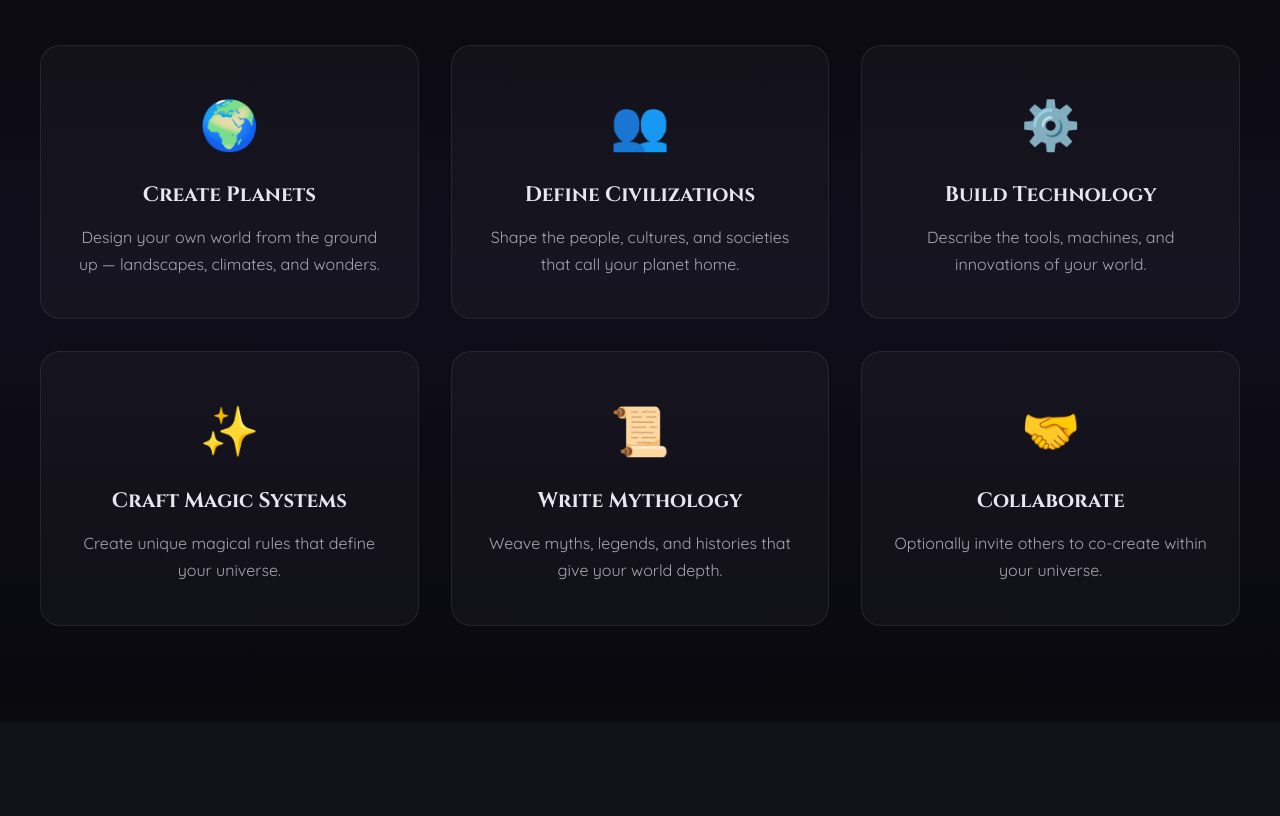
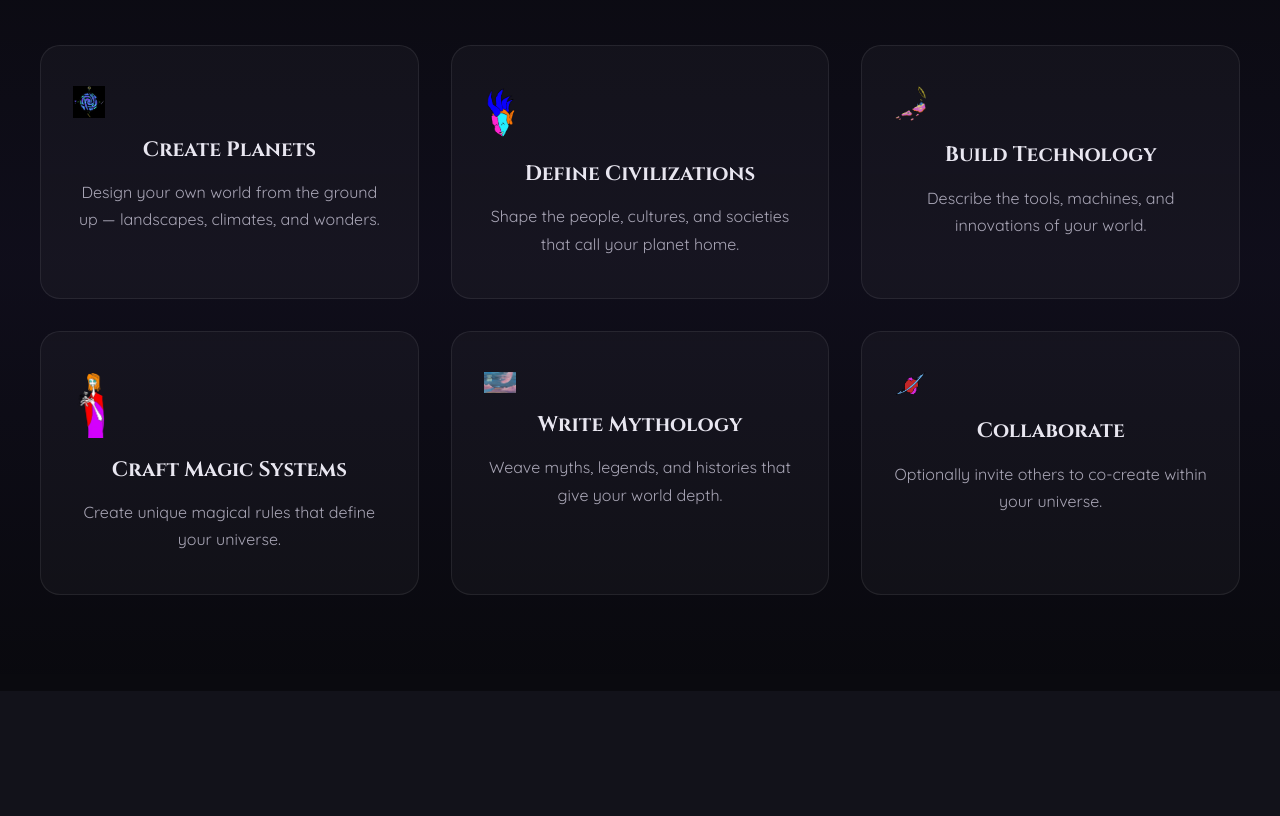
Before and after one commit to ReyMelin/FabledGalaxyWebsite, a website: page index.html in a window 1280 px wide. Shown: the part 976-1792 px from the top of the page. Drawn offline with nearby package versions, Linux system fonts and the light colour scheme.

Commit message:
Replace feature icons with images for enhanced visual representation in the feature grid

```diff
--- a/index.html
+++ b/index.html
@@ -91,37 +91,49 @@
 
                 <div class="feature-grid">
                     <div class="feature-card">
-                        <div class="feature-icon">🌍</div>
+                        <div class="feature-icon">
+                            <img src="Imgs/New Crystal Galaxy.avif" alt="Planet Icon" class="feature-icon-img" width="32" height="32">
+                        </div>
                         <h3>Create Planets</h3>
                         <p>Design your own world from the ground up — landscapes, climates, and wonders.</p>
                     </div>
 
                     <div class="feature-card">
-                        <div class="feature-icon">👥</div>
+                        <div class="feature-icon">
+                            <img src="Imgs/Manic PixieColor1.avif" alt="Civilizations Icon" class="feature-icon-img" width="32" height="32">
+                        </div>
                         <h3>Define Civilizations</h3>
                         <p>Shape the people, cultures, and societies that call your planet home.</p>
                     </div>
 
                     <div class="feature-card">
-                        <div class="feature-icon">⚙️</div>
+                        <div class="feature-icon">
+                            <img src="Imgs/fractalFingersfULL.avif" alt="Technology Icon" class="feature-icon-img" width="32" height="32">
+                        </div>
                         <h3>Build Technology</h3>
                         <p>Describe the tools, machines, and innovations of your world.</p>
                     </div>
 
                     <div class="feature-card">
-                        <div class="feature-icon">✨</div>
+                        <div class="feature-icon">
+                            <img src="Imgs/Pink Poppy Flowers.avif" alt="Magic Icon" class="feature-icon-img" width="32" height="32">
+                        </div>
                         <h3>Craft Magic Systems</h3>
                         <p>Create unique magical rules that define your universe.</p>
                     </div>
 
                     <div class="feature-card">
-                        <div class="feature-icon">📜</div>
+                        <div class="feature-icon">
+                            <img src="Imgs/postcard1.avif" alt="Mythology Icon" class="feature-icon-img" width="32" height="32">
+                        </div>
                         <h3>Write Mythology</h3>
                         <p>Weave myths, legends, and histories that give your world depth.</p>
                     </div>
 
                     <div class="feature-card">
-                        <div class="feature-icon">🤝</div>
+                        <div class="feature-icon">
+                            <img src="Imgs/yogg.avif" alt="Collaboration Icon" class="feature-icon-img" width="32" height="32">
+                        </div>
                         <h3>Collaborate</h3>
                         <p>Optionally invite others to co-create within your universe.</p>
                     </div>
```
